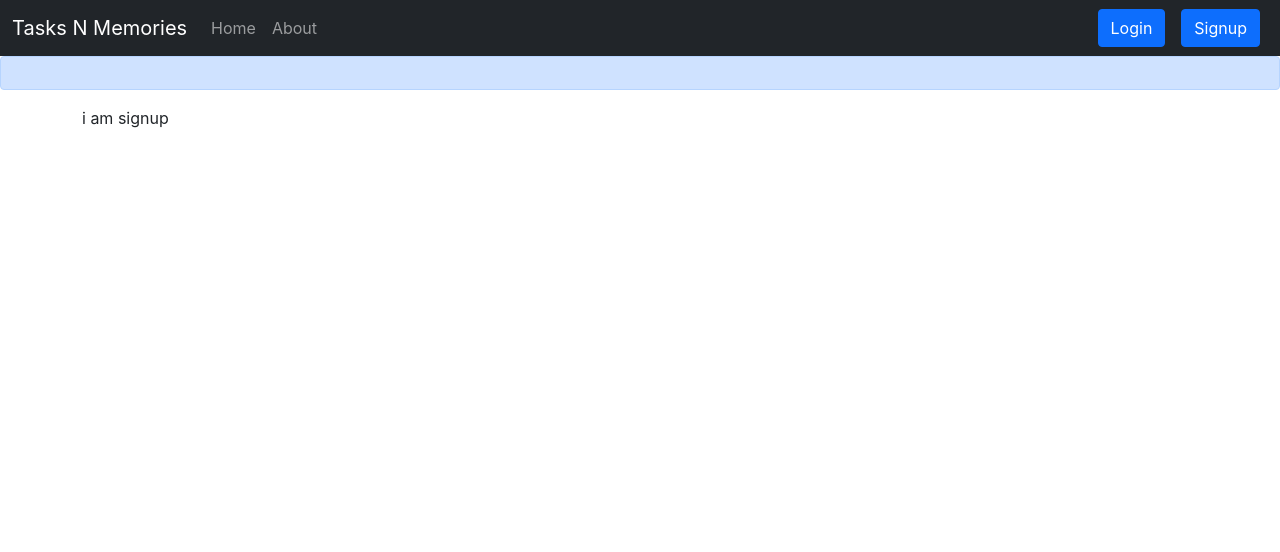
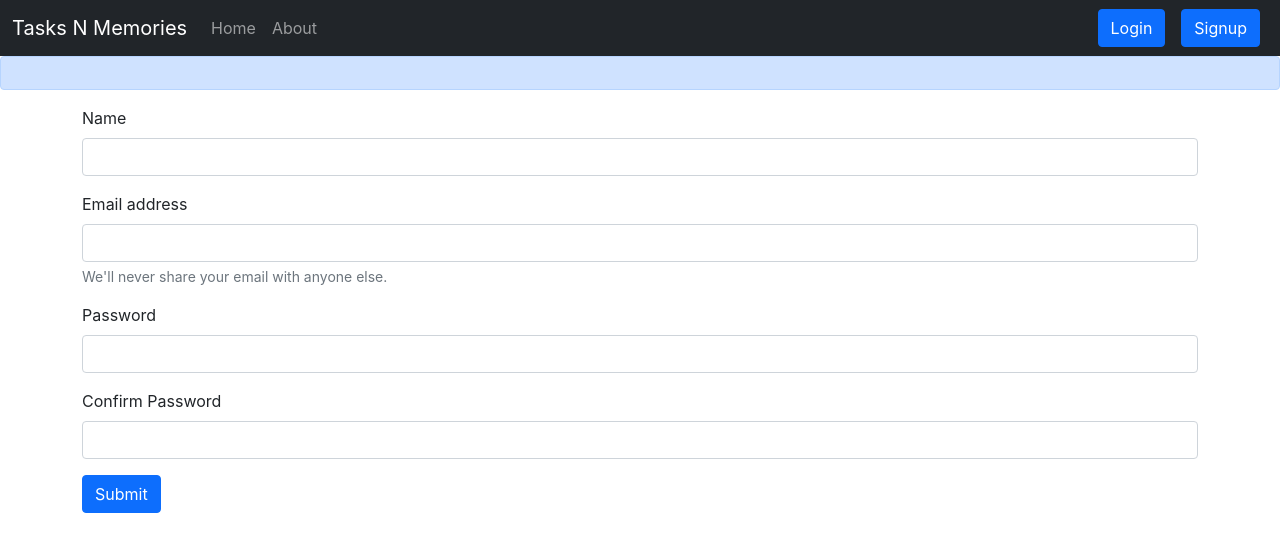
Before and after one commit to Paawan9700/tasksNmemories, a React (Create React App) app: page /signup in a window 1280 px wide. Shown: the top 552 px of the page. Built offline with nearby package versions, Linux system fonts and the light colour scheme.

Commit message:
signup component is added

```diff
--- a/src/components/Login.js
+++ b/src/components/Login.js
@@ -46,7 +46,6 @@ const Login = () => {
       <div className="mb-3">
         <label htmlFor="email" className="form-label">Email address</label>
         <input type="email" className="form-control" id="email" name='email' value={credentials.email} onChange={handleChange} aria-describedby="emailHelp" />
-        <div id="emailHelp" className="form-text">We'll never share your email with anyone else.</div>
       </div>
       <div className="mb-3">
         <label htmlFor="password" className="form-label">Password</label>
--- a/src/components/Signup.js
+++ b/src/components/Signup.js
@@ -1,8 +1,65 @@
-import React from 'react';
+import React, { useState } from 'react';
+import { useNavigate } from 'react-router-dom';
 
 const Signup = () => {
+  const navigate = useNavigate();
+  const [credentials, setcredentials] = useState({ name: '', email: '', password: '', confirmpassword: '' });
+  const host = "http://localhost:5000";
+
+  const handleSubmit = async (event) => {
+    event.preventDefault();
+
+    // destructuring from the credentials
+    const { name, email, password } = credentials;
+
+    // i can also use context api for this function
+    const response = await fetch(`${host}/api/auth/createuser`, {
+      method: 'POST',
+      headers: {
+        'Content-Type': 'application/json'
+      },
+
+      body: JSON.stringify({ name, email, password })
+    });
+
+    const json = await response.json();
+    console.log(json);
+
+    if (json.success === true) {
+      // redirect the user
+      localStorage.setItem('token', json.authToken)
+      navigate('/');
+
+    } else {
+      alert('invalid credentials');
+    }
+  }
+
+  const handleChange = (event) => {
+    setcredentials({ ...credentials, [event.target.name]: event.target.value })
+  }
+
   return <div>
-    i am signup
+    <form onSubmit={handleSubmit}>
+      <div className="mb-3">
+        <label htmlFor="name" className="form-label">Name</label>
+        <input type="text" className="form-control" id="name" name='name' value={credentials.name} onChange={handleChange} aria-describedby="emailHelp" minLength={3} required/>
+      </div>
+      <div className="mb-3">
+        <label htmlFor="email" className="form-label">Email address</label>
+        <input type="email" className="form-control" id="email" name='email' value={credentials.email} onChange={handleChange} aria-describedby="emailHelp" />
+        <div id="emailHelp" className="form-text">We'll never share your email with anyone else.</div>
+      </div>
+      <div className="mb-3">
+        <label htmlFor="password" className="form-label">Password</label>
+        <input type="password" className="form-control" id="password" name='password' value={credentials.password} onChange={handleChange} minLength={5} required/>
+      </div>
+      <div className="mb-3">
+        <label htmlFor="confirmpassword" className="form-label">Confirm Password</label>
+        <input type="password" className="form-control" id="confirmpassword" name='confirmpassword' value={credentials.confirmpassword} onChange={handleChange} />
+      </div>
+      <button type="submit" className="btn btn-primary" >Submit</button>
+    </form>
   </div>;
 };
 
```
Also changed, not shown: 1 other file (tests, documents, lock files or other folders).
